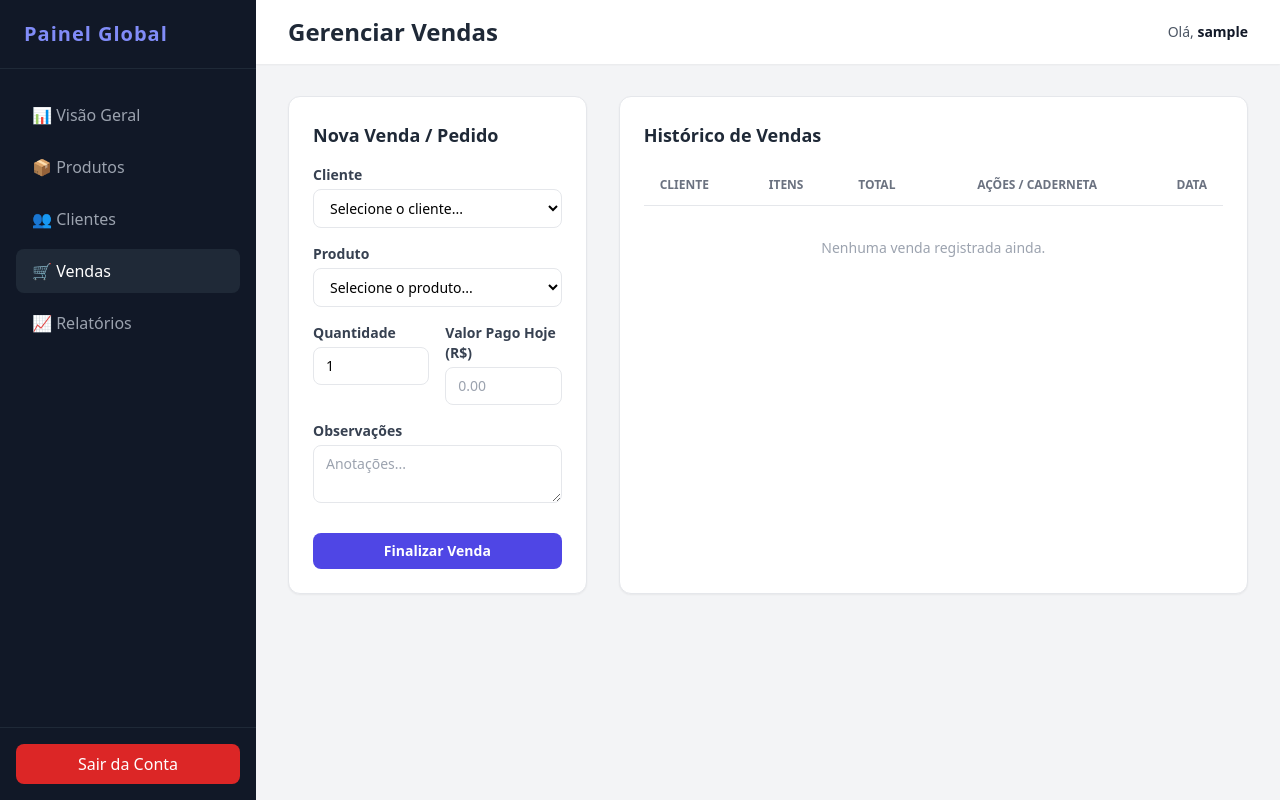
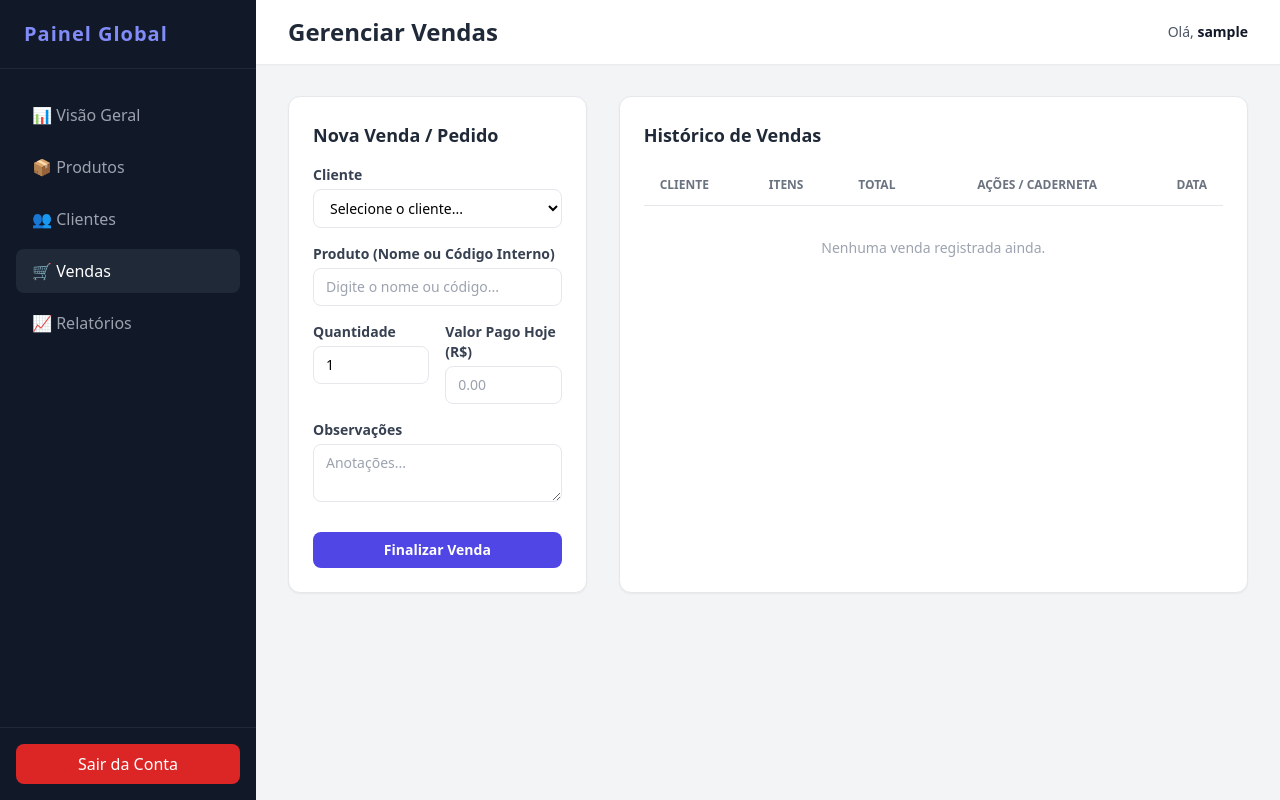
Before and after one commit to Irlamfernandes/projeto_saas, a Django app: page /dashboard/vendas/ in a window 1280 px wide. Run offline with Django 5.2, Linux system fonts and the light colour scheme; the visitor is signed in with stand-in values (Sample User, id 1); data that the repository does not hold is empty; some libraries are stand-ins or nearby versions.

Commit message:
feat: suporte a busca flexivel por codigo interno ou nome em vendas e correcao do campo categoria no modal de edicao de produtos

```diff
--- a/infrastructure/models/produto.py
+++ b/infrastructure/models/produto.py
@@ -5,6 +5,7 @@ from infrastructure.models.loja_model import LojaModel
 
 class Produto(models.Model):
     loja = models.ForeignKey(LojaModel, on_delete=models.CASCADE, related_name='produtos')
+    codigo_interno = models.CharField(max_length=50, blank=True, null=True, db_index=True)
 
     nome = models.CharField(max_length=150, db_index=True)
     categoria = models.CharField(max_length=100, blank=True, null=True, db_index=True)
@@ -36,7 +37,8 @@ class Produto(models.Model):
     data_criacao = models.DateTimeField(auto_now_add=True)
 
     def __str__(self):
-        return f"{self.nome} - R$ {self.preco_venda}"
+        codigo_str = f"[{self.codigo_interno}] " if self.codigo_interno else ""
+        return f"{codigo_str}{self.nome} - R$ {self.preco_venda}"
 
     class Meta:
         db_table = 'produtos'
--- a/interfaces/templates/interfaces/vendas.html
+++ b/interfaces/templates/interfaces/vendas.html
@@ -30,13 +30,16 @@
             </div>
 
             <div class="mb-4">
-                <label for="id_produto_venda" class="block text-gray-700 text-sm font-semibold mb-1">Produto</label>
-                <select id="id_produto_venda" name="produto" required class="w-full px-3 py-2 border rounded-lg bg-white text-sm focus:outline-none focus:ring-2 focus:ring-indigo-500">
-                    <option value="">Selecione o produto...</option>
+                <label for="id_produto_venda" class="block text-gray-700 text-sm font-semibold mb-1">Produto (Nome ou Código Interno)</label>
+                <input type="text" id="id_produto_venda" name="produto" list="lista-produtos" required placeholder="Digite o nome ou código..." class="w-full px-3 py-2 border rounded-lg bg-white text-sm focus:outline-none focus:ring-2 focus:ring-indigo-500">
+
+                <datalist id="lista-produtos">
                     {% for prod in produtos %}
-                        <option value="{{ prod.id }}">{{ prod.nome }} - R$ {{ prod.preco_venda|default:0|floatformat:2 }} (Estoque: {{ prod.quantidade_estoque }})</option>
+                        <option value="{% if prod.codigo_interno %}{{ prod.codigo_interno }}{% else %}{{ prod.nome }}{% endif %}">
+                            {{ prod.nome }} (Cód: {{ prod.codigo_interno|default:"N/D" }}) - R$ {{ prod.preco_venda|default:0|floatformat:2 }} [Estoque: {{ prod.quantidade_estoque }}]
+                        </option>
                     {% endfor %}
-                </select>
+                </datalist>
             </div>
 
             <div class="grid grid-cols-2 gap-4 mb-4">
--- a/interfaces/views/produto_editar_view.py
+++ b/interfaces/views/produto_editar_view.py
@@ -16,6 +16,7 @@ def produto_editar_view(request, pk):
         produto = get_object_or_404(Produto, pk=pk, loja=request.user.loja)
 
     if request.method == 'POST':
+        codigo_interno = request.POST.get('codigo_interno', '').strip()
         nome = request.POST.get('nome', '').strip()
         categoria = request.POST.get('categoria', '').strip()
         descricao = request.POST.get('descricao', '').strip()
@@ -24,8 +25,8 @@ def produto_editar_view(request, pk):
             messages.error(request, "O nome do produto é obrigatório.")
             return redirect('produtos')
 
-        if len(nome) > 150 or len(categoria) > 100:
-            messages.error(request, "O nome ou a categoria excedem o limite máximo de caracteres permitido.")
+        if len(codigo_interno) > 50 or len(nome) > 150 or len(categoria) > 100:
+            messages.error(request, "Algum dos campos excede o limite máximo de caracteres permitido.")
             return redirect('produtos')
 
         try:
@@ -44,6 +45,7 @@ def produto_editar_view(request, pk):
             messages.error(request, "Os valores numéricos informados (preços ou estoque) são inválidos.")
             return redirect('produtos')
 
+        produto.codigo_interno = codigo_interno if codigo_interno else None
         produto.nome = nome
         produto.categoria = categoria if categoria else None
         produto.descricao = descricao if descricao else None
--- a/interfaces/views/vendas_view.py
+++ b/interfaces/views/vendas_view.py
@@ -5,6 +5,7 @@ from django.contrib.auth.decorators import login_required
 from django.contrib import messages
 from django.core.exceptions import PermissionDenied
 from django.db import transaction
+from django.db.models import Q
 from infrastructure.models.venda import Venda, ItemVenda, PagamentoCliente
 from infrastructure.models.produto import Produto
 from infrastructure.models.cliente import Cliente
@@ -27,7 +28,7 @@ def vendas_view(request):
 
     if request.method == 'POST':
         cliente_id = request.POST.get('cliente')
-        produto_id = request.POST.get('produto')
+        produto_input = request.POST.get('produto', '').strip()
         observacoes = request.POST.get('observacoes', '').strip()
 
         try:
@@ -49,12 +50,20 @@ def vendas_view(request):
         try:
             if request.user.is_superuser:
                 cliente = get_object_or_404(Cliente, pk=cliente_id)
-                produto_temp = get_object_or_404(Produto, pk=produto_id)
             else:
                 cliente = get_object_or_404(Cliente, pk=cliente_id, loja=loja_usuario)
-                produto_temp = get_object_or_404(Produto, pk=produto_id, loja=loja_usuario)
         except Http404:
-            messages.error(request, "Cliente ou Produto selecionado não foi encontrado.")
+            messages.error(request, "Cliente selecionado não foi encontrado.")
+            return redirect('vendas')
+
+        base_produtos_query = Produto.objects.all() if request.user.is_superuser else Produto.objects.filter(loja=loja_usuario)
+
+        produto_temp = base_produtos_query.filter(
+            Q(pk=produto_input) | Q(codigo_interno__iexact=produto_input) | Q(nome__icontains=produto_input)
+        ).first()
+
+        if not produto_temp:
+            messages.error(request, f"Produto '{produto_input}' não foi encontrado pelo Código Interno ou Nome.")
             return redirect('vendas')
 
         with transaction.atomic():
```
Also changed, not shown: interfaces/templates/interfaces/produtos.html (+25 -2 lines), interfaces/templates/interfaces/venda_editar.html (+12 -11 lines), interfaces/views/produtos_view.py (+6 -3 lines), interfaces/views/vendas_editar_view.py (+14 -8 lines), infrastructure/migrations/0004_produto_codigo_interno.py (added).
